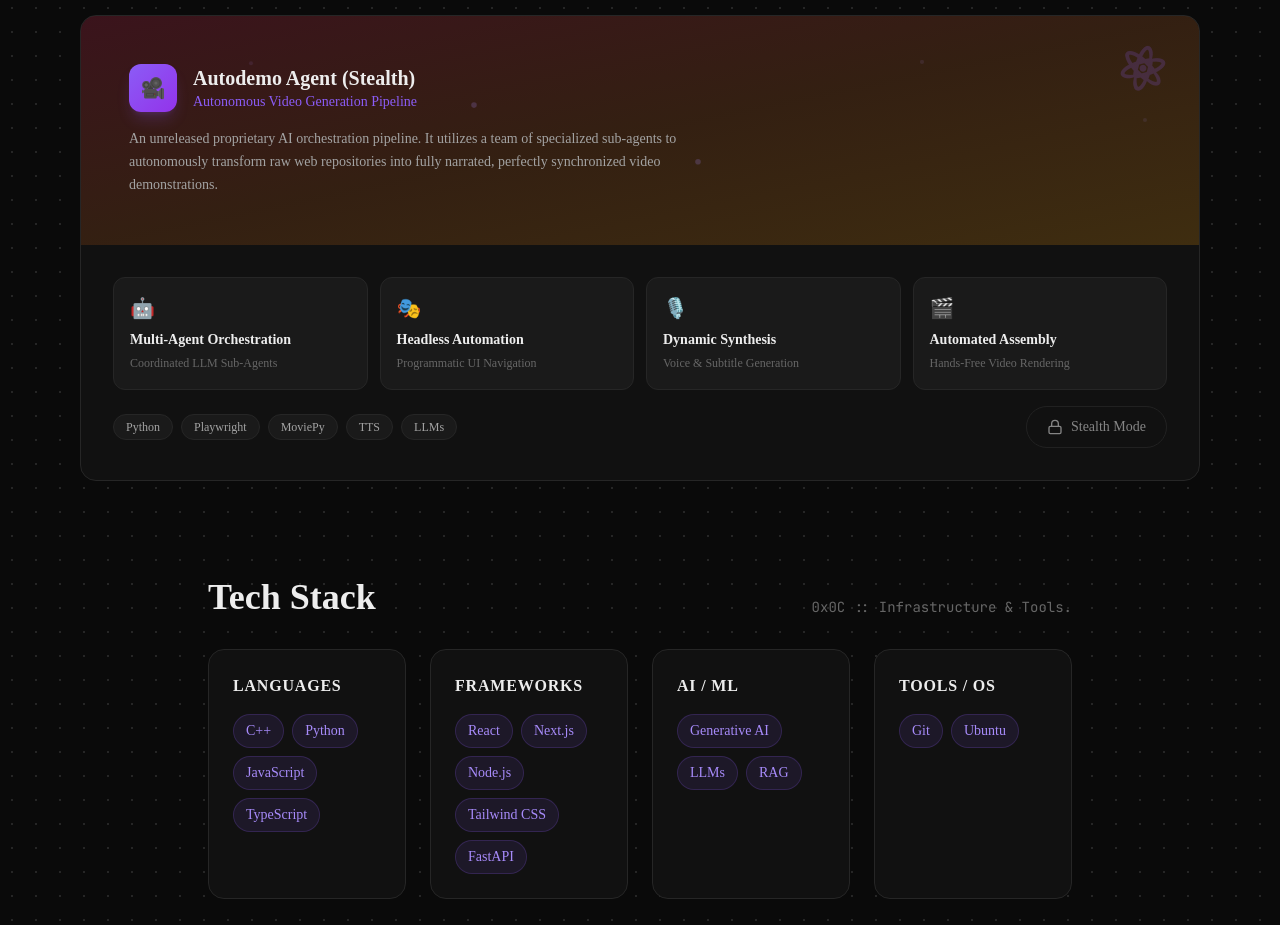
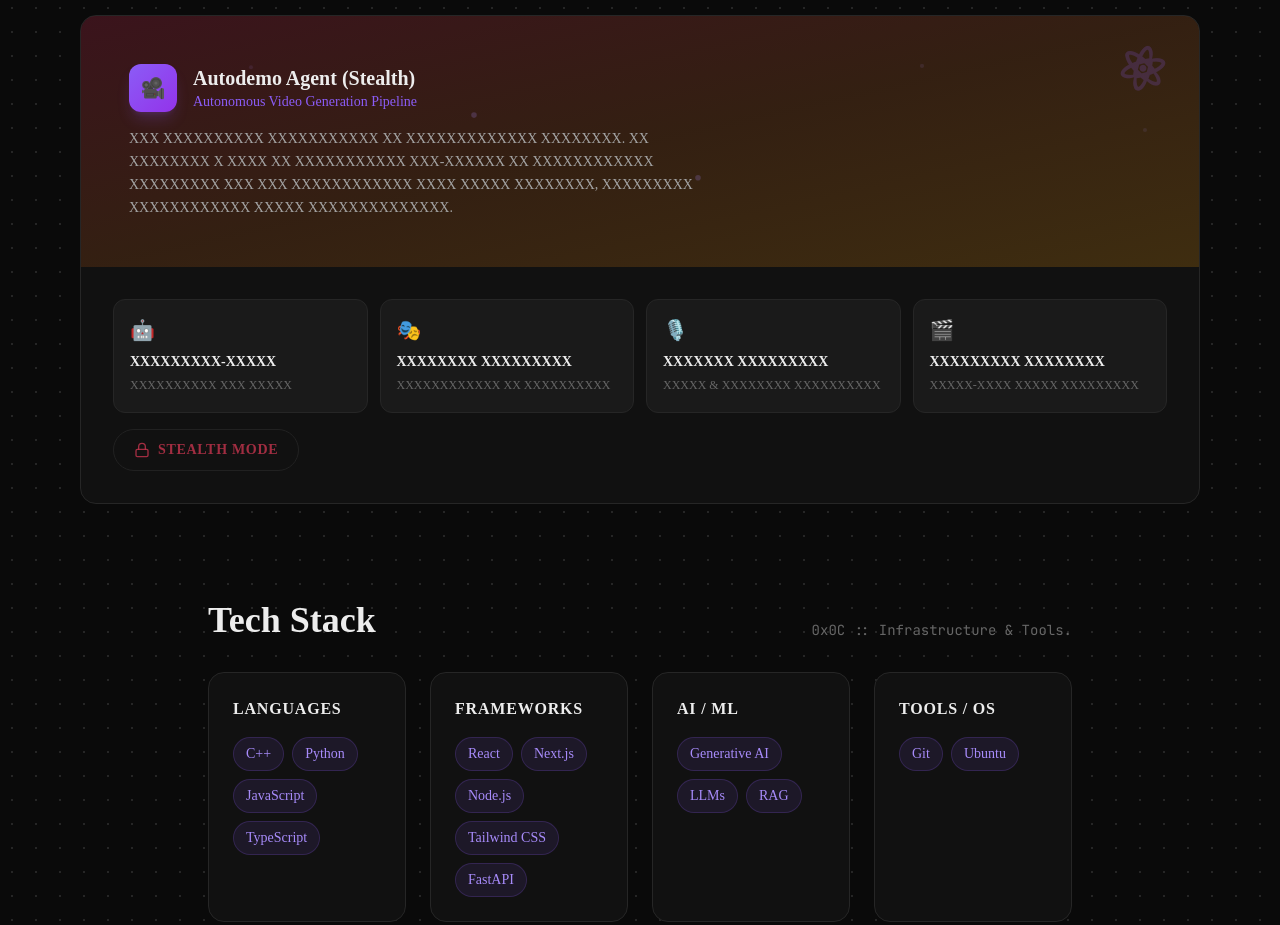
Before and after one commit to Prathmesh1222/my-portfolio_, a Next.js app: page / in a window 1280 px wide. Shown: the part 2260-3185 px from the top of the page. Built offline with nearby package versions, Linux system fonts and the light colour scheme.

Commit message:
style(projects): redact Autodemo Agent project details and position stealth badge to bottom left

```diff
--- a/src/components/ProjectsSection.tsx
+++ b/src/components/ProjectsSection.tsx
@@ -82,34 +82,34 @@ const projects = [
   {
     name: "Autodemo Agent (Stealth)",
     tagline: "Autonomous Video Generation Pipeline",
-    description: "An unreleased proprietary AI orchestration pipeline. It utilizes a team of specialized sub-agents to autonomously transform raw web repositories into fully narrated, perfectly synchronized video demonstrations.",
+    description: "XXX XXXXXXXXXX XXXXXXXXXXX XX XXXXXXXXXXXXX XXXXXXXX. XX XXXXXXXX X XXXX XX XXXXXXXXXXX XXX-XXXXXX XX XXXXXXXXXXXX XXXXXXXXX XXX XXX XXXXXXXXXXXX XXXX XXXXX XXXXXXXX, XXXXXXXXX XXXXXXXXXXXX XXXXX XXXXXXXXXXXXXX.",
     features: [
       {
         icon: "🤖",
-        name: "Multi-Agent Orchestration",
-        desc: "Coordinated LLM Sub-Agents",
-        detail: "A master control system orchestrating specialized sub-agents for autonomous research, screenwriting, and video directing without human intervention."
+        name: "XXXXXXXXX-XXXXX",
+        desc: "XXXXXXXXXX XXX XXXXX",
+        detail: "X XXXXXX XXXXXXX XXXXXX XXXXXXXXXXXXX XXXXXXXXXXX XXX-XXXXXX XXX XXXXXXXXXX XXXXXXXX, XXXXXXXXXXXXX, XXX XXXXX XXXXXXXXX XXXXXXX XXXXX XXXXXXXXXXXX."
       },
       {
         icon: "🎭",
-        name: "Headless Automation",
-        desc: "Programmatic UI Navigation",
-        detail: "Programmatically navigates and records complex UI interactions in real-time based on dynamically generated scripts."
+        name: "XXXXXXXX XXXXXXXXX",
+        desc: "XXXXXXXXXXXX XX XXXXXXXXXX",
+        detail: "XXXXXXXXXXXXXX XXXXXXXXX XXX XXXXXXX XXXXXXX XX XXXXXXXXXXXX XX XXXX-XXXX XXXXX XX XXXXXXXXXXX XXXXXXXXX XXXXXXX."
       },
       {
         icon: "🎙️",
-        name: "Dynamic Synthesis",
-        desc: "Voice & Subtitle Generation",
-        detail: "Synchronizes generated ultra-realistic voiceovers, auto-captions, and visual cues utilizing advanced text-to-speech architectures."
+        name: "XXXXXXX XXXXXXXXX",
+        desc: "XXXXX & XXXXXXXX XXXXXXXXXX",
+        detail: "XXXXXXXXXXXX XXXXXXXXX XXXXX-XXXXXXXXX XXXXXXXXXX, XXXX-XXXXXXXX, XXX XXXXXX XXXXX XXXXXXXXX XXXXXXXX XXXX-XX-XXXXXX XXXXXXXXXXXXX."
       },
       {
         icon: "🎬",
-        name: "Automated Assembly",
-        desc: "Hands-Free Video Rendering",
-        detail: "Stitches video, audio, and text utilizing programmatic infrastructure and strict duration-matching algorithms for completely hands-free rendering."
+        name: "XXXXXXXXX XXXXXXXX",
+        desc: "XXXXX-XXXX XXXXX XXXXXXXXX",
+        detail: "XXXXXXXX XXXXX, XXXXX, XXX XXXX XXXXXXXXX XXXXXXXXXXXX XXXXXXXXXXXXXX XXX XXXXXX XXXXXXXX-XXXXXXXX XXXXXXXXXX XXX XXXXXXXXXX XXXXX-XXXX XXXXXXXXX."
       }
     ],
-    techStack: ["Python", "Playwright", "MoviePy", "TTS", "LLMs"],
+    techStack: ["XXXXX", "XXXXXXXXX", "XXXXXX", "XXX", "XXXX"],
     github: "#stealth",
     color: "from-rose-600/20 via-orange-500/15 to-amber-500/20",
     icon: "🎥",
@@ -312,6 +312,21 @@ export default function ProjectsSection() {
                 transition={{ delay: 0.6 }}
                 className="flex flex-col md:flex-row items-start md:items-center justify-between gap-4"
               >
+                {project.github === "#stealth" ? (
+                  <div className="flex gap-3 mt-2 md:mt-0">
+                    <motion.div
+                      whileHover={{ scale: 1.05 }}
+                      className="inline-flex items-center gap-2 px-5 py-2.5 rounded-full border border-[var(--color-card-border)] bg-[var(--color-card)] text-sm font-semibold tracking-wider text-rose-500/80 transition-all duration-300 opacity-80 cursor-not-allowed select-none"
+                    >
+                      <svg width="16" height="16" viewBox="0 0 24 24" fill="none" stroke="currentColor" strokeWidth="2" strokeLinecap="round" strokeLinejoin="round">
+                        <rect x="3" y="11" width="18" height="11" rx="2" ry="2"></rect>
+                        <path d="M7 11V7a5 5 0 0 1 10 0v4"></path>
+                      </svg>
+                      STEALTH MODE
+                    </motion.div>
+                  </div>
+                ) : (
+                  <>
                     <div className="flex flex-wrap gap-2">
                       {project.techStack.map((tech, i) => (
                         <motion.span
@@ -329,18 +344,6 @@ export default function ProjectsSection() {
                     </div>
 
                     <div className="flex gap-3">
-                  {project.github === "#stealth" ? (
-                    <motion.div
-                      whileHover={{ scale: 1.05 }}
-                      className="inline-flex items-center gap-2 px-5 py-2.5 rounded-full border border-[var(--color-card-border)] bg-[var(--color-card)] text-sm text-[var(--color-muted)] transition-all duration-300 opacity-80 cursor-not-allowed"
-                    >
-                      <svg width="16" height="16" viewBox="0 0 24 24" fill="none" stroke="currentColor" strokeWidth="2" strokeLinecap="round" strokeLinejoin="round">
-                        <rect x="3" y="11" width="18" height="11" rx="2" ry="2"></rect>
-                        <path d="M7 11V7a5 5 0 0 1 10 0v4"></path>
-                      </svg>
-                      Stealth Mode
-                    </motion.div>
-                  ) : (
                       <motion.a
                         href={project.github}
                         target="_blank"
@@ -354,8 +357,9 @@ export default function ProjectsSection() {
                         </svg>
                         Source Code
                       </motion.a>
+                    </div>
+                  </>
                 )}
-                </div>
               </motion.div>
             </div>
           </motion.div>
```
Lines whose indentation alone changed are shown as unchanged.
